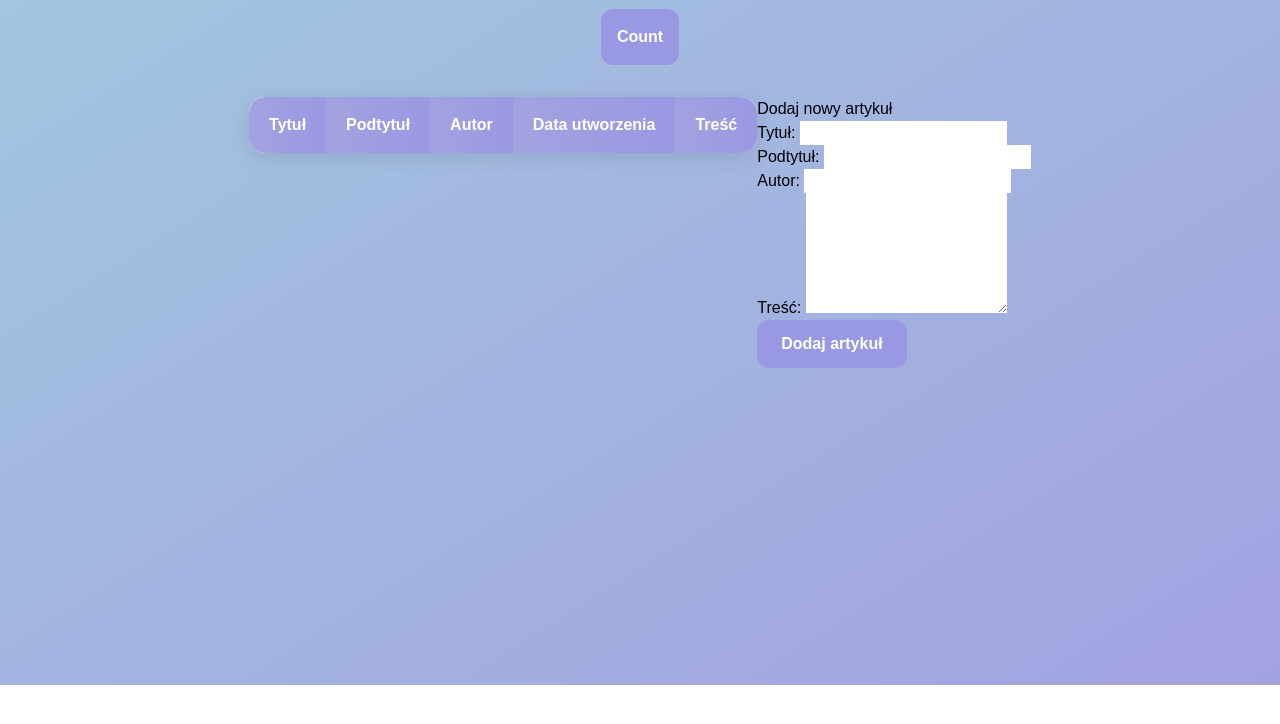
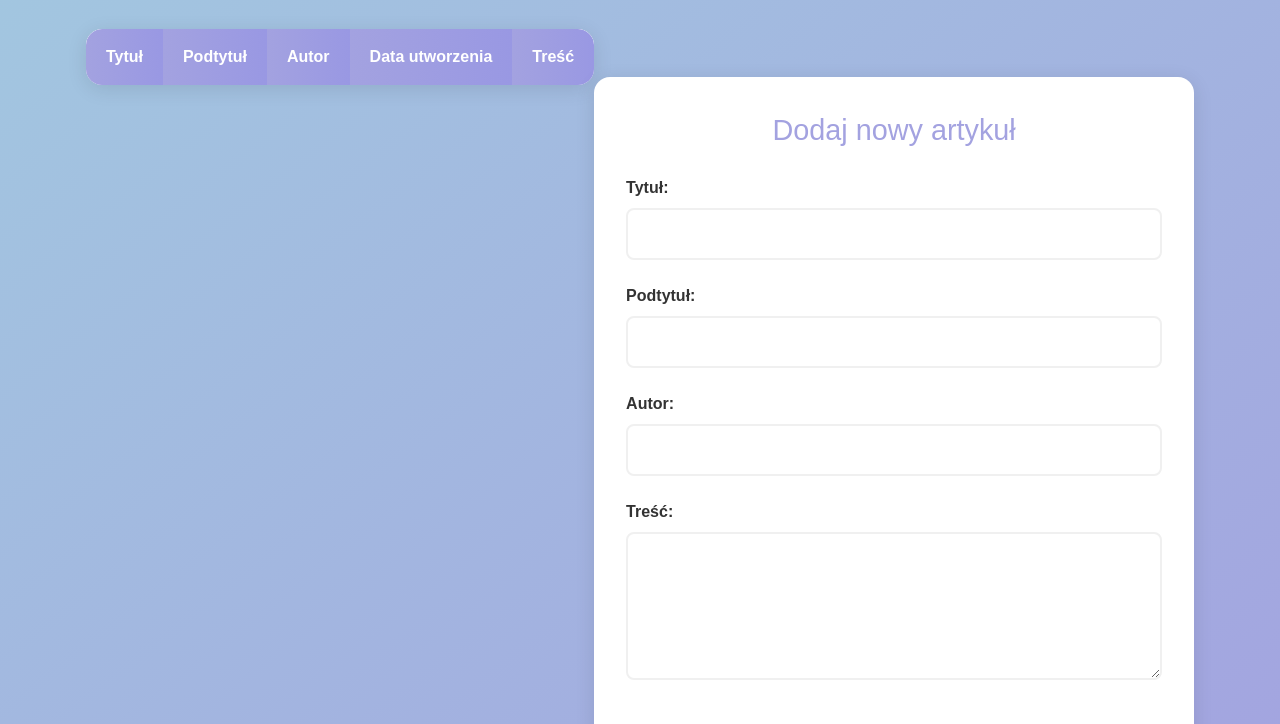
Before and after one commit to wkapinos/test-repo, a website built with Vite: page index.html in a window 1280 px wide. Shown: the part 115-839 px from the top of the page. Before the commit the page ends 800 px from the top, so only its background shows below. Built offline with nearby package versions, Linux system fonts and the light colour scheme; some packages are replaced by stand-ins of ours; no server answers; the database is empty.

Commit message:
zmiana css

```diff
--- a/src/style.css
+++ b/src/style.css
@@ -13,13 +13,13 @@ body {
     padding: 2rem;
 }
 
-h1 {
+/* h1 {
     color: white;
     text-align: center;
     margin-bottom: 2rem;
     font-size: 2.5rem;
     font-weight: bold;
-}
+} */
 
 button {
     background: #9998E3;
@@ -86,3 +86,87 @@ button:hover {
 .table tr:hover {
     background: rgba(163, 162, 224, 0.1);
 }
+
+/* Formularz */
+.form-container {
+    background: white;
+    border-radius: 16px;
+    padding: 2rem;
+    margin-top: 3rem;
+    box-shadow: 0 4px 20px rgba(0,0,0,0.1);
+    max-width: 600px;
+    width: 100%;
+}
+
+.form-container h2 {
+    color: #A3A2E0;
+    margin-bottom: 1.5rem;
+    text-align: center;
+    font-size: 1.8rem;
+}
+
+.form-group {
+    margin-bottom: 1.5rem;
+}
+
+.form-group label {
+    display: block;
+    margin-bottom: 0.5rem;
+    color: #333;
+    font-weight: 600;
+}
+
+.form-group input,
+.form-group textarea {
+    width: 100%;
+    padding: 12px 16px;
+    border: 2px solid #f0f0f0;
+    border-radius: 8px;
+    font-size: 1rem;
+    transition: border-color 0.3s ease;
+    box-sizing: border-box;
+}
+
+.form-group input:focus,
+.form-group textarea:focus {
+    outline: none;
+    border-color: #A3A2E0;
+}
+
+.submit-btn {
+    background: #9998E3;
+    color: white;
+    border: none;
+    padding: 12px 32px;
+    border-radius: 8px;
+    font-size: 1rem;
+    font-weight: 600;
+    cursor: pointer;
+    width: 100%;
+    margin-top: 1rem;
+}
+
+.submit-btn:hover {
+    background: #CCA2E0;
+}
+
+/* Wiadomości */
+#message {
+    margin-top: 1rem;
+    text-align: center;
+}
+
+.success {
+    color: #28a745;
+    font-weight: 600;
+}
+
+.error {
+    color: #dc3545;
+    font-weight: 600;
+}
+
+.loading {
+    color: #A3A2E0;
+    font-weight: 600;
+}
```
